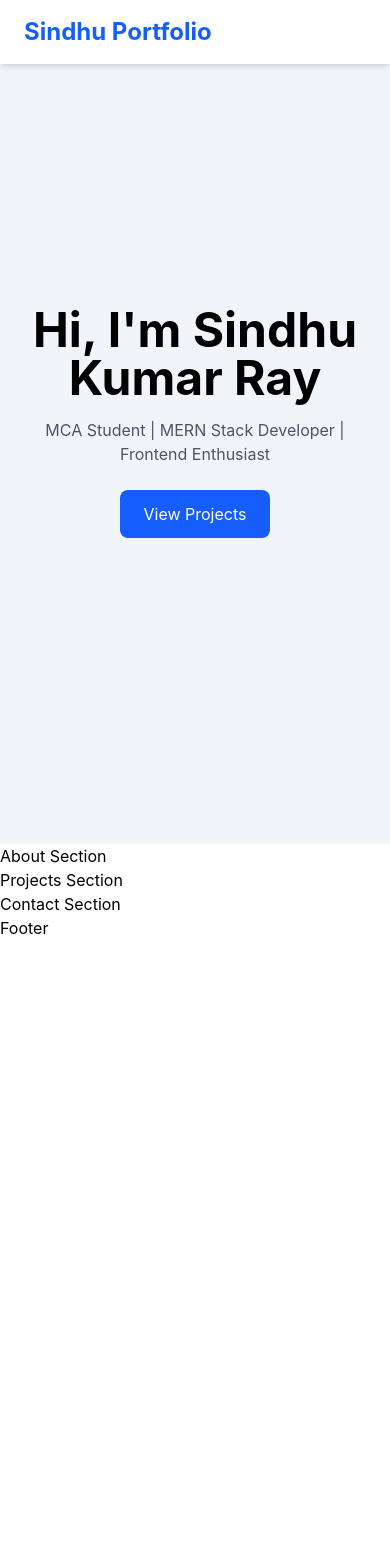
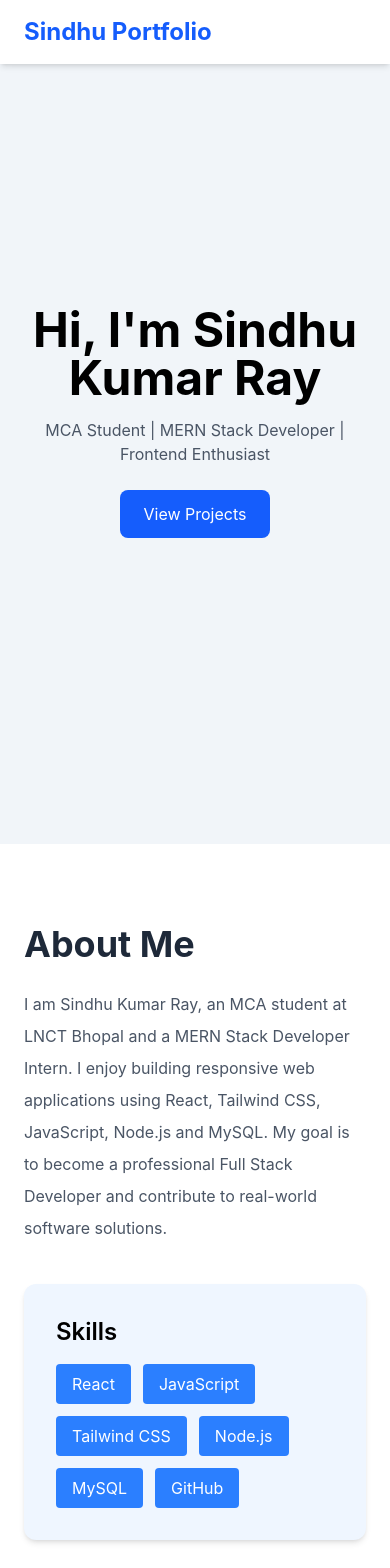
Before and after one commit to sindhukumarray/portfolio-website, a React (Vite) app: page / in a window 390 px wide. Shown: the top 1568 px of the page. Before the commit the page ends 940 px from the top, so only its background shows below. Built offline with nearby package versions, Linux system fonts and the light colour scheme.

Commit message:
Build responsive about section

```diff
--- a/src/components/About.jsx
+++ b/src/components/About.jsx
@@ -1,3 +1,111 @@
 export default function About() {
-  return <h1>About Section</h1>;
+  return (
+    <section
+      id="about"
+      className="
+      py-20
+      px-6
+      bg-white
+      "
+    >
+      <div
+        className="
+        max-w-5xl
+        mx-auto
+        grid
+        md:grid-cols-2
+        gap-10
+        items-center
+        "
+      >
+        {/* Left Side */}
+
+        <div>
+          <h2
+            className="
+            text-4xl
+            font-bold
+            mb-6
+            text-gray-800
+            "
+          >
+            About Me
+          </h2>
+
+          <p
+            className="
+            text-gray-600
+            leading-8
+            "
+          >
+            I am Sindhu Kumar Ray, an MCA student
+            at LNCT Bhopal and a MERN Stack
+            Developer Intern.
+
+            I enjoy building responsive web
+            applications using React, Tailwind CSS,
+            JavaScript, Node.js and MySQL.
+
+            My goal is to become a professional
+            Full Stack Developer and contribute to
+            real-world software solutions.
+          </p>
+        </div>
+
+        {/* Right Side */}
+
+        <div
+          className="
+          bg-blue-50
+          p-8
+          rounded-xl
+          shadow-md
+          "
+        >
+          <h3
+            className="
+            text-2xl
+            font-semibold
+            mb-4
+            "
+          >
+            Skills
+          </h3>
+
+          <div
+            className="
+            flex
+            flex-wrap
+            gap-3
+            "
+          >
+            <span className="bg-blue-500 text-white px-4 py-2 rounded">
+              React
+            </span>
+
+            <span className="bg-blue-500 text-white px-4 py-2 rounded">
+              JavaScript
+            </span>
+
+            <span className="bg-blue-500 text-white px-4 py-2 rounded">
+              Tailwind CSS
+            </span>
+
+            <span className="bg-blue-500 text-white px-4 py-2 rounded">
+              Node.js
+            </span>
+
+            <span className="bg-blue-500 text-white px-4 py-2 rounded">
+              MySQL
+            </span>
+
+            <span className="bg-blue-500 text-white px-4 py-2 rounded">
+              GitHub
+            </span>
+          </div>
+        </div>
+
+      </div>
+    </section>
+  );
 }
```
